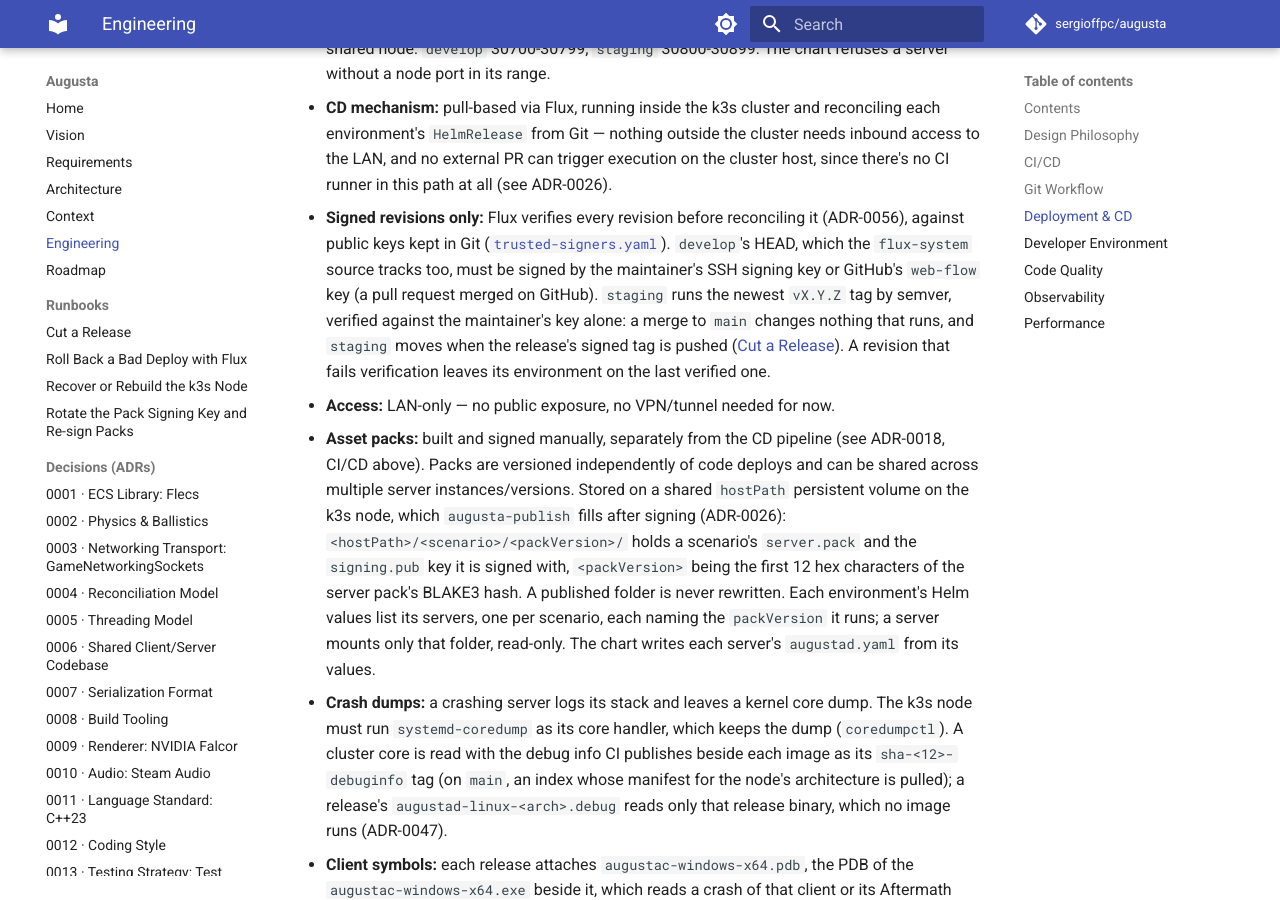
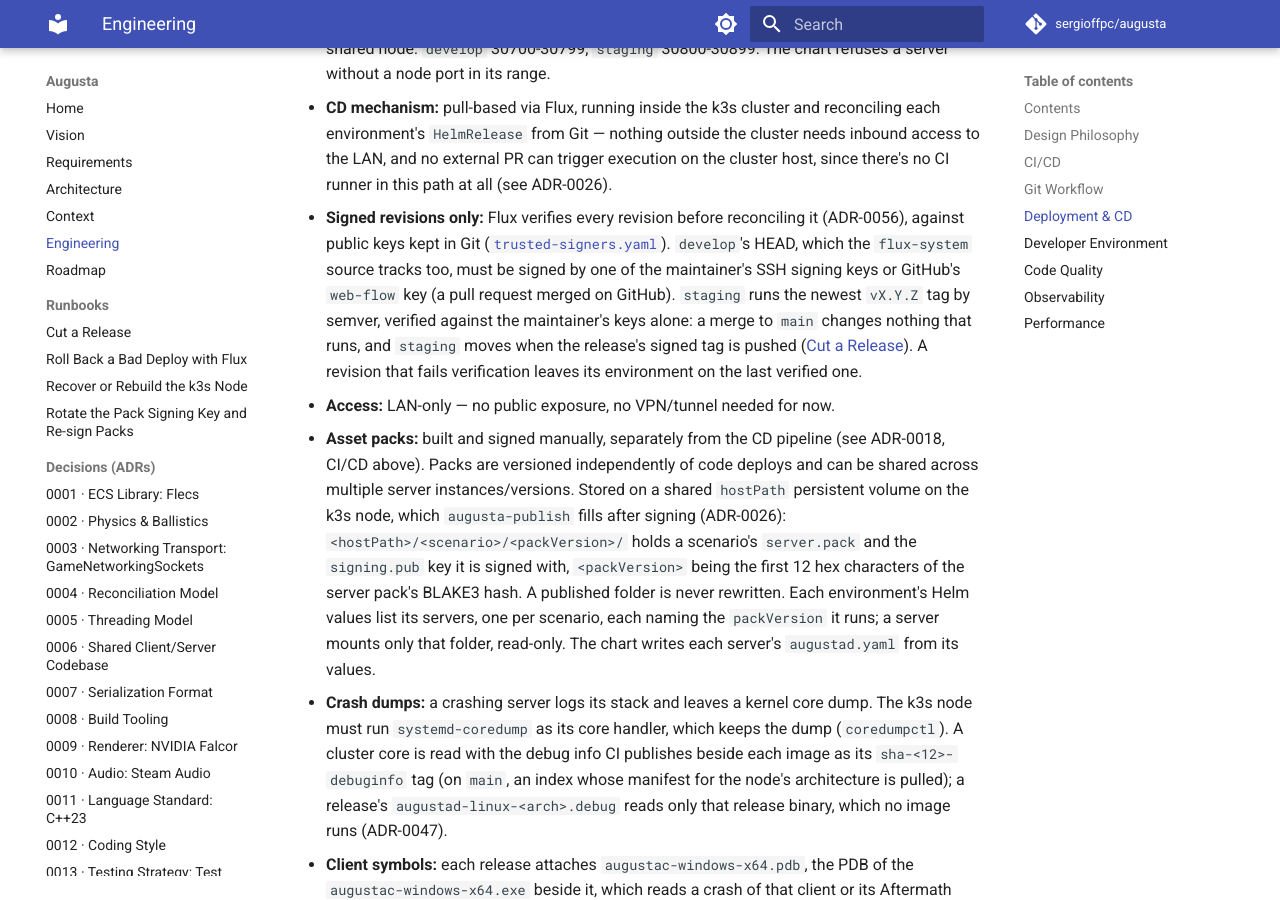
Before and after one commit to sergioffpc/augusta, an MkDocs documentation site: the page built from docs/ENGINEERING.md, in a window 1280 px wide and 900 px high, scrolled down 5803 px. Built offline with MkDocs 1.6.1 and Material for MkDocs 9.7.7, drawn with Linux system fonts in a browser that asks for light colours; comment, search, counter and statistics services are not loaded.

Commit message:
fix(cluster): trust each of the maintainer's signing keys
The maintainer signs from four machines, each with its own SSH signing key
on GitHub; trusting the MacBook's alone left commits and release tags
signed on the others (v1.0.0, v2.0.0 among them) refused. Both Secrets now
hold all four, named after their machine, and the rollback note that
excluded those tags goes.

Refs #525

Co-Authored-By: Claude Opus 5.5 <noreply@anthropic.com>

```diff
--- a/docs/ENGINEERING.md
+++ b/docs/ENGINEERING.md
@@ -256,10 +256,10 @@ no self-hosted GitHub Actions runner in this pipeline).
   (ADR-0056), against public keys kept in Git
   ([`trusted-signers.yaml`](../clusters/onprem/flux-system/trusted-signers.yaml)).
   `develop`'s HEAD, which the `flux-system` source tracks too, must be signed by
-  the maintainer's SSH signing key or GitHub's `web-flow` key (a pull request
-  merged on GitHub). `staging` runs the newest `vX.Y.Z` tag by semver, verified
-  against the maintainer's key alone: a merge to `main` changes nothing that
-  runs, and `staging` moves when the release's signed tag is pushed
+  one of the maintainer's SSH signing keys or GitHub's `web-flow` key (a pull
+  request merged on GitHub). `staging` runs the newest `vX.Y.Z` tag by semver,
+  verified against the maintainer's keys alone: a merge to `main` changes
+  nothing that runs, and `staging` moves when the release's signed tag is pushed
   ([Cut a Release](runbooks/cut-release.md)). A revision that fails verification
   leaves its environment on the last verified one.
 - **Access:** LAN-only — no public exposure, no VPN/tunnel needed for now.
```
Also changed, not shown: docs/runbooks/cut-release.md (+1 -1 lines), docs/runbooks/flux-rollback.md (+0 -4 lines), 1 other file.
